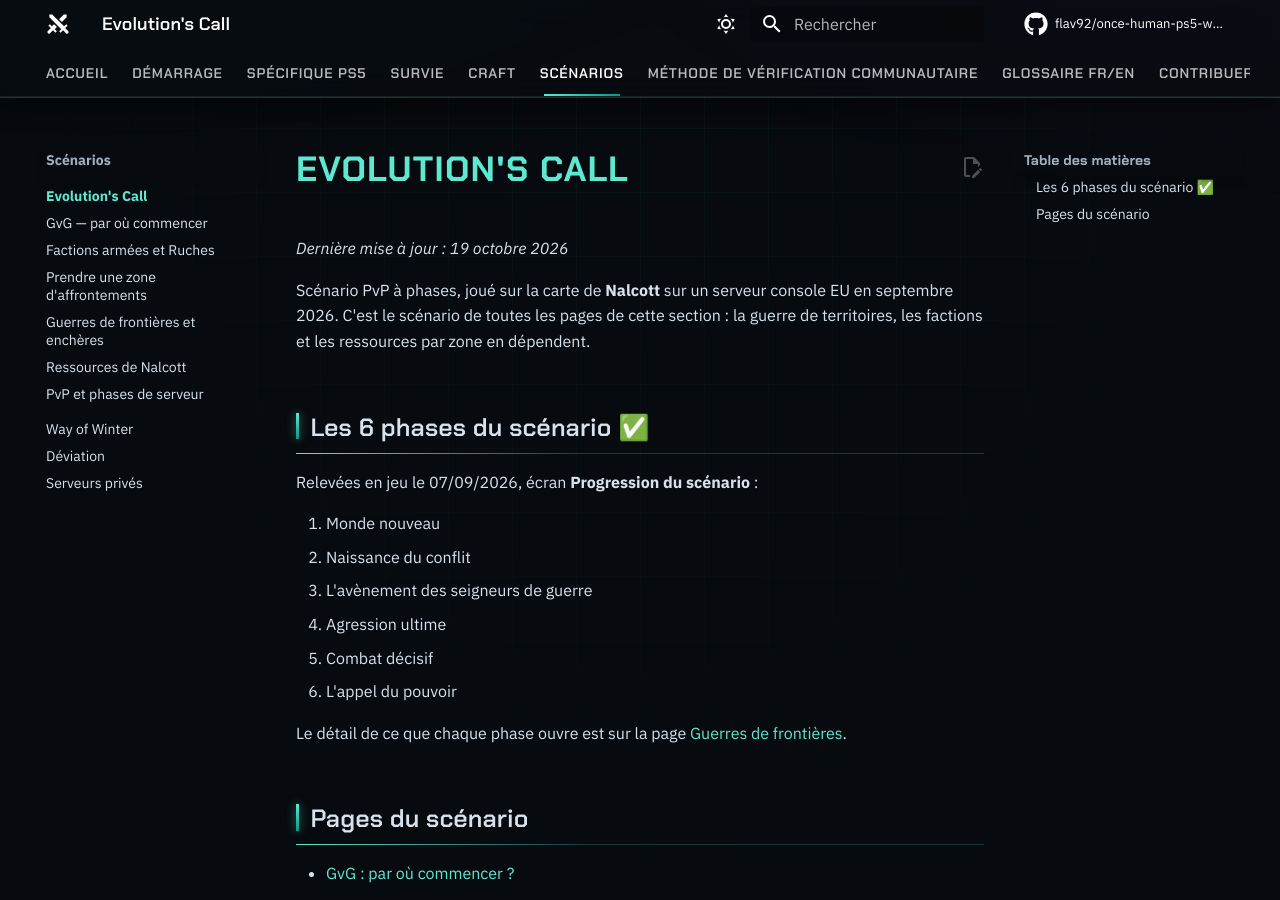
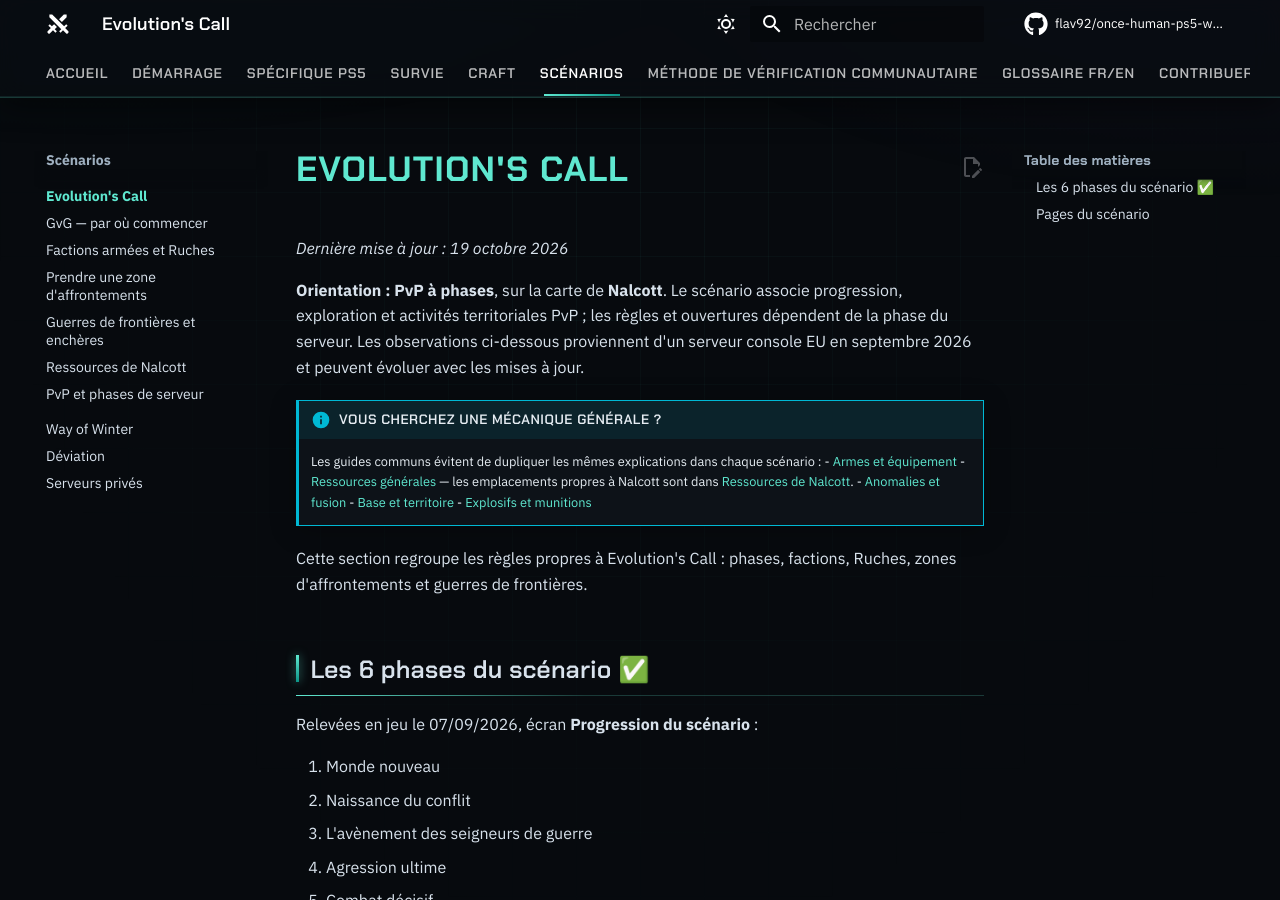
Before and after one commit to flav92/once-human-ps5-wiki, an MkDocs documentation site: the page built from docs/scenarios/evolutions-call/index.md, in a window 1280 px wide and 900 px high. Built offline with MkDocs 1.6.1 and Material for MkDocs 9.7.7, drawn with Linux system fonts in a browser that asks for light colours; comment, search, counter and statistics services are not loaded.

Commit message:
Clarifie le profil PvP et relie les guides communs depuis Evolution's Call

```diff
--- a/docs/scenarios/evolutions-call/index.md
+++ b/docs/scenarios/evolutions-call/index.md
@@ -2,7 +2,17 @@
 
 *Dernière mise à jour : 19 octobre 2026*
 
-Scénario PvP à phases, joué sur la carte de **Nalcott** sur un serveur console EU en septembre 2026. C'est le scénario de toutes les pages de cette section : la guerre de territoires, les factions et les ressources par zone en dépendent.
+**Orientation : PvP à phases**, sur la carte de **Nalcott**. Le scénario associe progression, exploration et activités territoriales PvP ; les règles et ouvertures dépendent de la phase du serveur. Les observations ci-dessous proviennent d'un serveur console EU en septembre 2026 et peuvent évoluer avec les mises à jour.
+
+!!! info "Vous cherchez une mécanique générale ?"
+    Les guides communs évitent de dupliquer les mêmes explications dans chaque scénario :
+    - [Armes et équipement](../../jeu/armes-equipement.md)
+    - [Ressources générales](../../jeu/ressources.md) — les emplacements propres à Nalcott sont dans [Ressources de Nalcott](ressources.md).
+    - [Anomalies et fusion](../../jeu/anomalies.md)
+    - [Base et territoire](../../jeu/base-territoire.md)
+    - [Explosifs et munitions](../../craft/explosifs.md)
+
+Cette section regroupe les règles propres à Evolution's Call : phases, factions, Ruches, zones d'affrontements et guerres de frontières.
 
 ## Les 6 phases du scénario ✅
 
```
